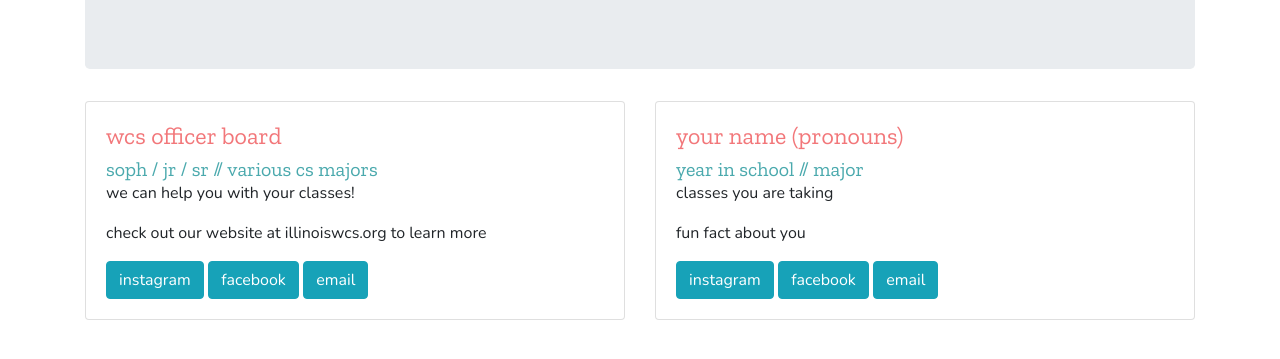
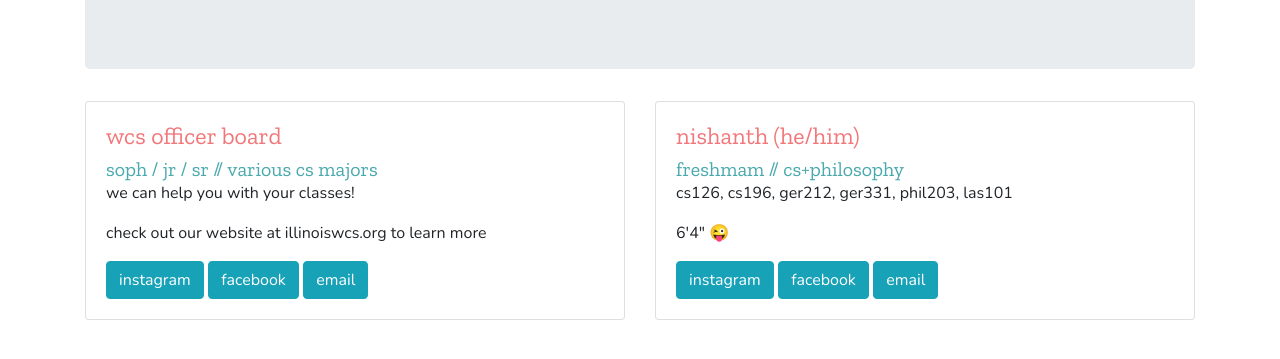
Before and after one commit to zjy-mandy/git-gud, a plain HTML site: page index.html in a window 1280 px wide. Shown: the part 203-562 px from the top of the page. Drawn offline with nearby package versions, Linux system fonts and the light colour scheme.

Commit message:
Add personal details

```diff
--- a/index.html
+++ b/index.html
@@ -37,13 +37,13 @@
 			<div class="card">
 				<div class="card-body">
 					<!-- start editing here -->
-					<h4 class="card-title">your name (pronouns) <!-- TODO: edit this --></h4>
-					<h5 class="card-subtitle">year in school // major <!-- TODO: edit this --></h5>
-					<p class="card-text">classes you are taking <!-- TODO: edit this --></p>
-					<p class="card-text">fun fact about you <!-- TODO: edit this --></p>
-					<!-- TODO: edit this --> <a href="https://www.instagram.com/YOUR USERNAME HERE" target="_blank" class="btn btn-info">instagram</a>
-					<!-- TODO: edit this --> <a href="https://www.facebook.com/YOUR USERNAME HERE" target="_blank" class="btn btn-info">facebook</a>
-					<!-- TODO: edit this --> <a href="mailto:YOUR NETID HERE@illinois.edu" target="_blank" class="btn btn-info">email</a>
+					<h4 class="card-title">nishanth (he/him)<!-- TODO: edit this --></h4>
+					<h5 class="card-subtitle">freshmam // cs+philosophy <!-- TODO: edit this --></h5>
+					<p class="card-text">cs126, cs196, ger212, ger331, phil203, las101 <!-- TODO: edit this --></p>
+					<p class="card-text">6'4" 😜 <!-- TODO: edit this --></p>
+					<!-- TODO: edit this --> <a href="https://www.instagram.com/nishanth_alladi/" target="_blank" class="btn btn-info">instagram</a>
+					<!-- TODO: edit this --> <a href="https://www.facebook.com/nishanth.alladi.1" target="_blank" class="btn btn-info">facebook</a>
+					<!-- TODO: edit this --> <a href="mailto:nalladi2@illinois.edu" target="_blank" class="btn btn-info">email</a>
 					<!-- stop editing here -->
 				</div>
 			</div>
```
